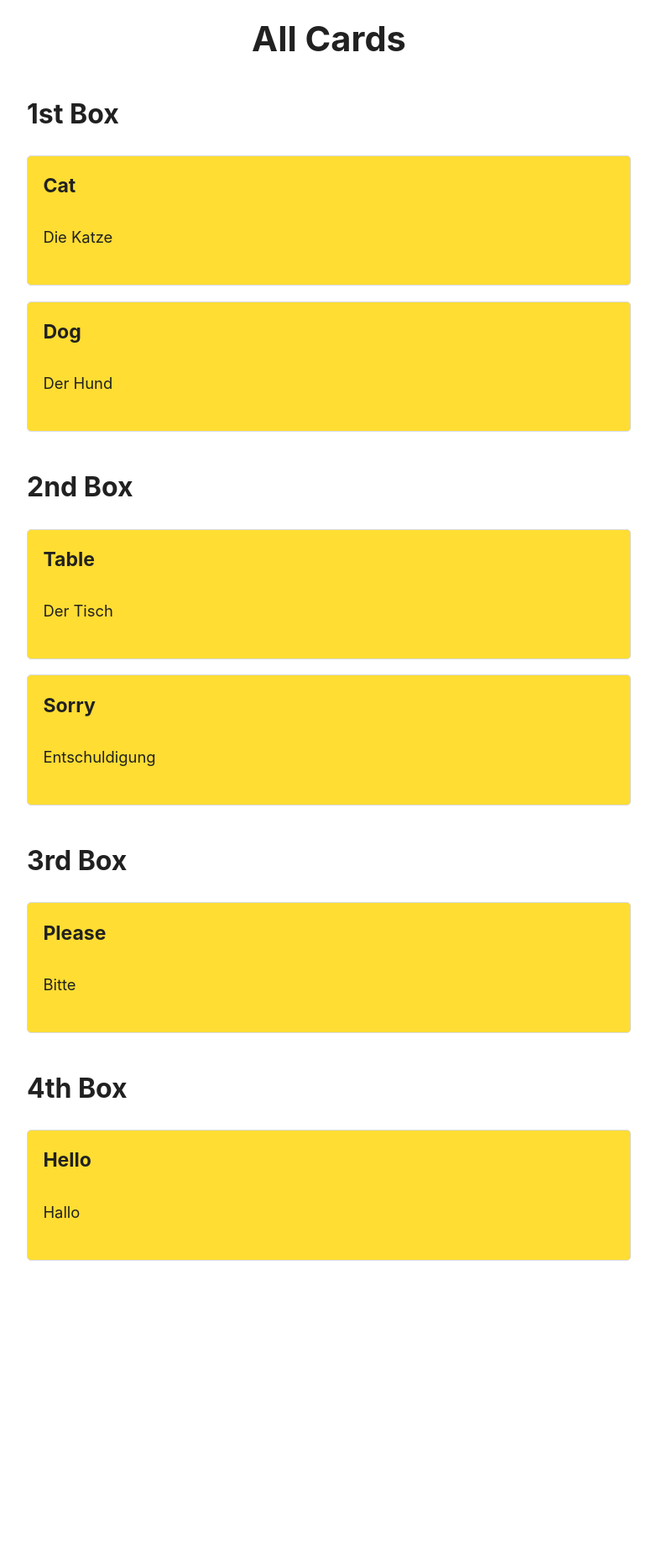
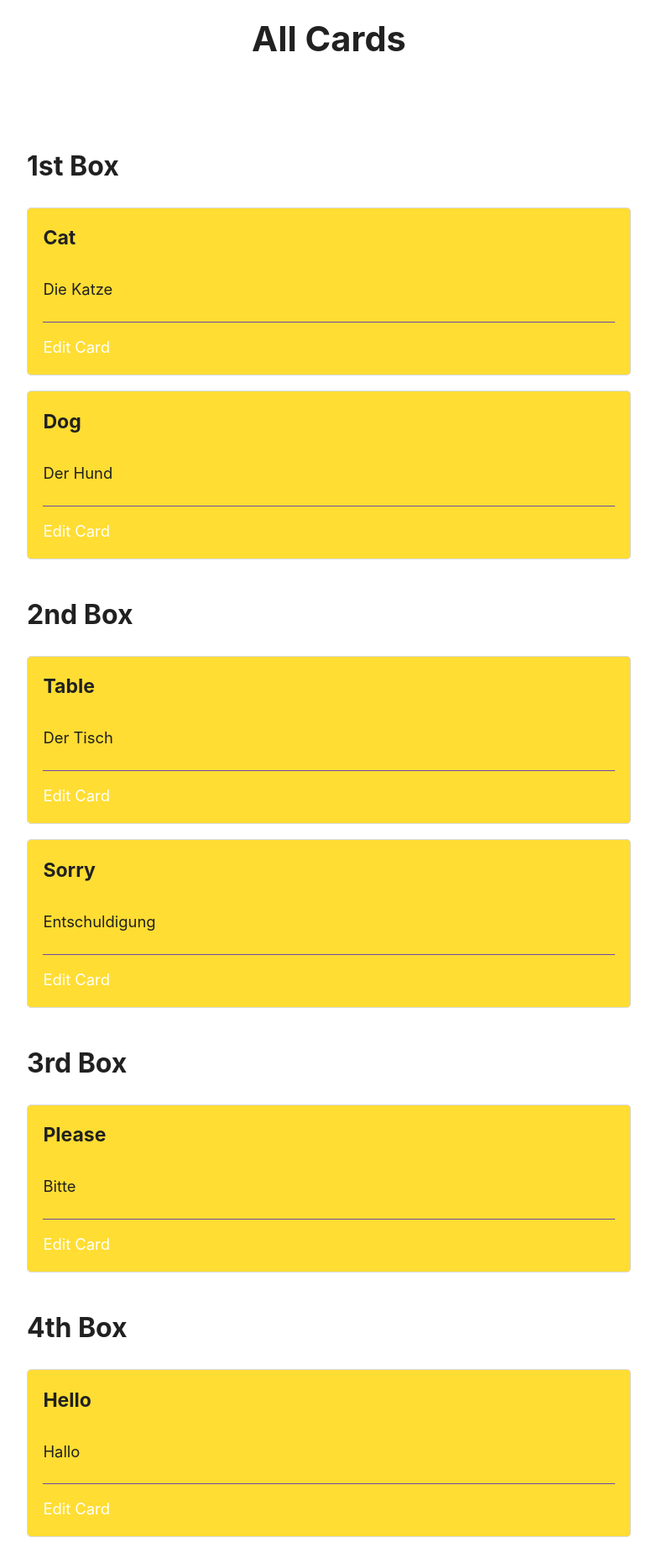
Before and after one commit to MariellaA/django_flashcards_app, a Django app: page / in a window 1280 px wide. Shown: the part 134-1983 px from the top of the page at 84% size, without its empty margins (248-1031 px from the left). Before the commit the page ends 1635 px from the top, so only its background shows below. Run offline with Django 4.2, Linux system fonts and the light colour scheme; data comes from the database, SQL or seed files in the repository; both versions use the stored data as it was after the commit.

Commit message:
Create card forms for updating and creating cards

```diff
--- a/cards/templates/cards/card.html
+++ b/cards/templates/cards/card.html
@@ -1,4 +1,9 @@
 <article>
     <h4>{{ card.question }}</h4>
     <p>{{ card.answer }}</p>
+    <hr>
+    <!-- The card.id is passed as a parameter,due to the <int:pk> pattern in the route to the card-update URL in cards/urls.py.  -->
+    <a href="{% url 'card-update' card.id %}" role="button">
+        Edit Card
+    </a>
 </article>
--- a/cards/templates/cards/card_list.html
+++ b/cards/templates/cards/card_list.html
@@ -5,6 +5,9 @@
     <h2>
         All Cards
     </h2>
+    <a href="{% url 'card-create' %}" role="button">
+        Create New Card
+    </a>
     {% for card in card_list %}  <!-- looping through all your cards -->
         {% ifchanged %}     <!-- showing the box number once, then all the cards in the box. Only when the next box is
         reached and the headline changes is the new headline shown. -->
--- a/cards/urls.py
+++ b/cards/urls.py
@@ -12,4 +12,15 @@
         views.CardListView.as_view(),
         name="card-list"     # with the name attribute, views can be referenced more conveniently
     ),
+    path(
+        "new",
+        views.CardCreateView.as_view(),
+        name="card-create"
+    ),
+    path(
+        "edit/<int:pk>", # Since an existing card is being edited, a primary key (pk) is needed to identify which card
+        # to update
+        views.CardUpdateView.as_view(),
+        name="card-update"
+    )
 ]
--- a/cards/views.py
+++ b/cards/views.py
@@ -1,5 +1,6 @@
 from django.shortcuts import render
-from django.views.generic import ListView
+from django.urls import reverse_lazy
+from django.views.generic import ListView, CreateView, UpdateView
 
 from cards.models import Card
 
@@ -9,3 +10,15 @@
     queryset = Card.objects.all().order_by("box", "-date_created")  # for more control over the items that the database
     # returns; get all cards first ordered by their box in ascending order, then by their creation date in
     # descending order
+
+
+class CardCreateView(CreateView):   # the web page where new cards are created will contain a form with fields that must be filled out
+    model = Card
+    fields = ["question", "answer", "box"]  # define the fields that the form should show
+    success_url = reverse_lazy("card-create")   # When the form is sent, Django will check the form and return the
+    # request to the URL that is set for success_url. In this case, it’s the same view again. That way, cards can be
+    # created one after another without navigating back and forth.
+
+class CardUpdateView(CardCreateView, UpdateView): # creating a subclass of CardCreateView and UpdateView to inherit the
+    # class attributes from both parent classes and modify the attributes
+    success_url = reverse_lazy("card-list")  # returning to the card-list page after editing a card
```
Also changed, not shown: cards/templates/cards/card_form.html (added, +22 -0 lines), db.sqlite3.
